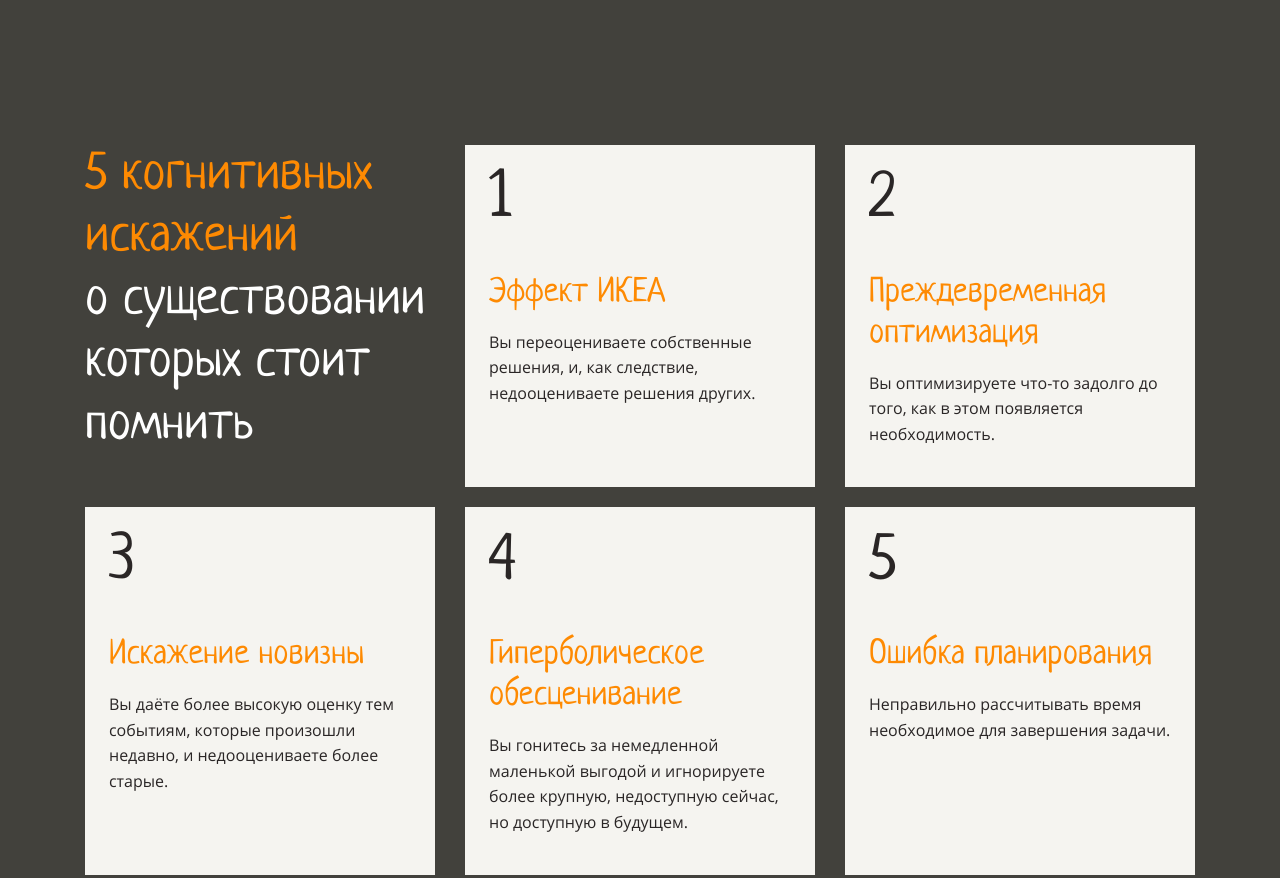
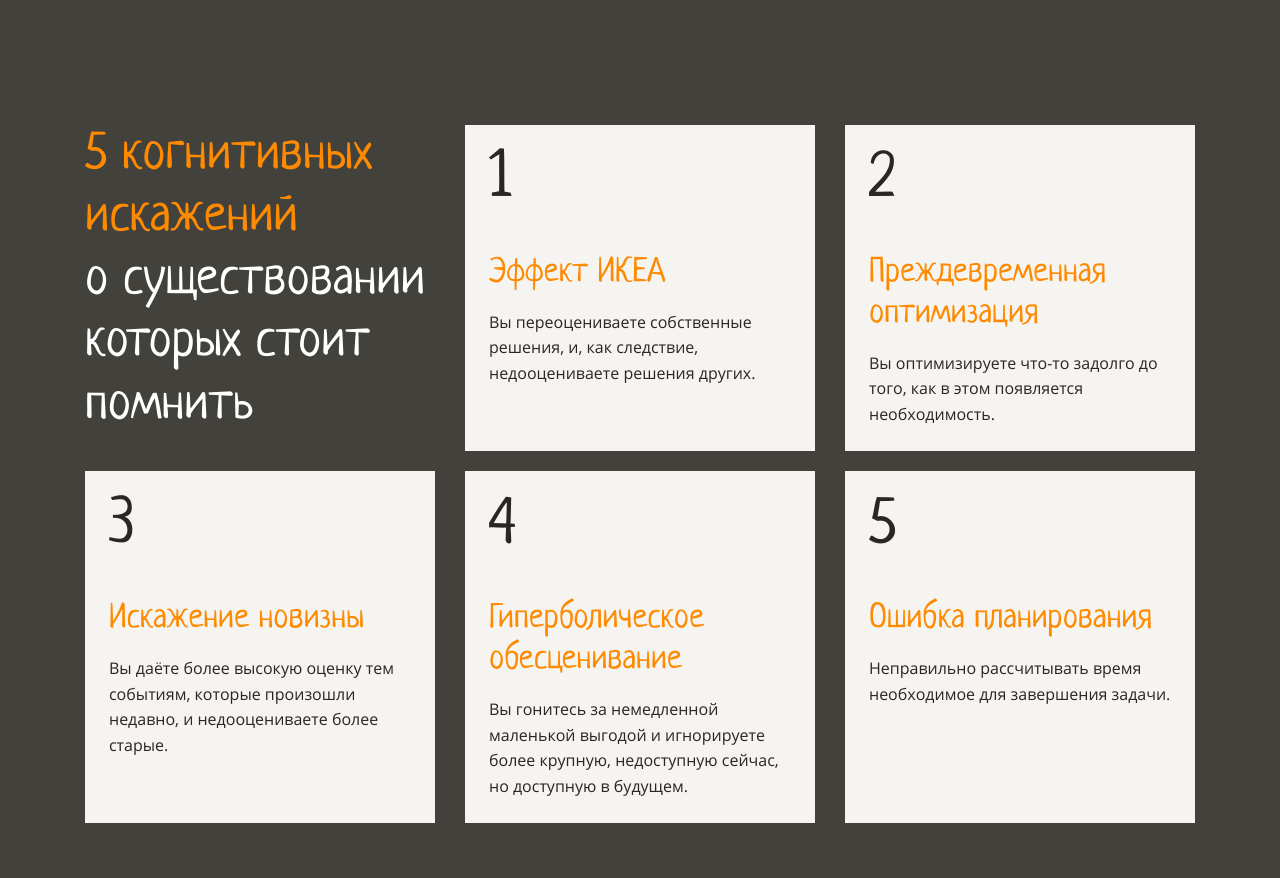
Before and after one commit to clickf5/layout-designer-project-lvl1, a website: page src/index.html in a window 1280 px wide. Shown: the part 1800-2678 px from the top of the page. Drawn offline with Linux system fonts and the light colour scheme; grey boxes are pictures that could not be loaded.

```diff
--- a/src/styles/style.css
+++ b/src/styles/style.css
@@ -237,7 +237,7 @@
 .card {
   box-sizing: border-box;
   width: 350px;
-  margin-top: 20px;
+  margin-bottom: 20px;
   padding: 24px;
 }
 
@@ -273,6 +273,7 @@
 
 .card p {
   margin-top: 16px;
+  margin-bottom: 0;
 }
 
 .bg-main-dark {
```
